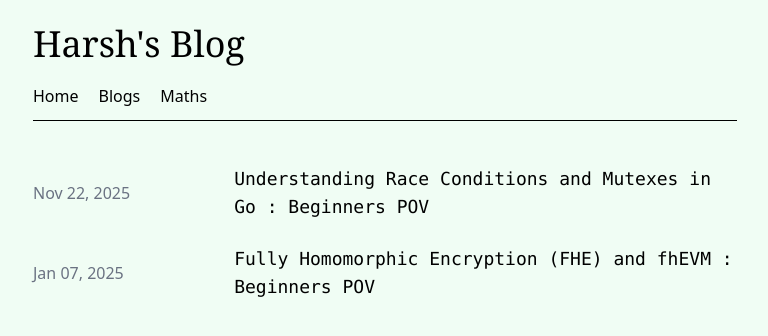
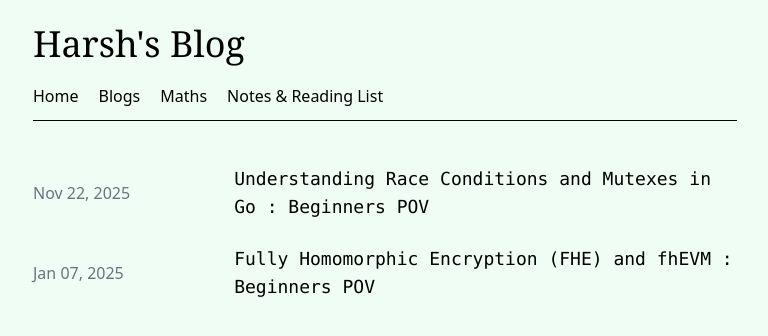
Before and after one commit to askwhyharsh/askwhyharsh.github.io, a plain HTML site: page blogs/blog.html in a window 1280 px wide. Shown: the whole page, without its empty margins (255-1023 px from the left). Drawn offline with nearby package versions, Linux system fonts and the light colour scheme.

Commit message:
blog: add notes page

```diff
--- a/blogs/blog.html
+++ b/blogs/blog.html
@@ -25,6 +25,11 @@
             href="../maths/maths.html"
             class="relative after:content-[''] after:absolute after:w-0 after:h-[2px] after:bg-black after:bottom-[-4px] after:left-0 hover:after:w-full after:transition-all after:duration-300"
             >Maths</a
+          >
+          <a
+            href="../notes/notes.html"
+            class="relative after:content-[''] after:absolute after:w-0 after:h-[2px] after:bg-black after:bottom-[-4px] after:left-0 hover:after:w-full after:transition-all after:duration-300"
+            >Notes & Reading List</a
           >
       </div>
     </nav>
```
Also changed, not shown: maths/maths.html (+5 -0 lines).
